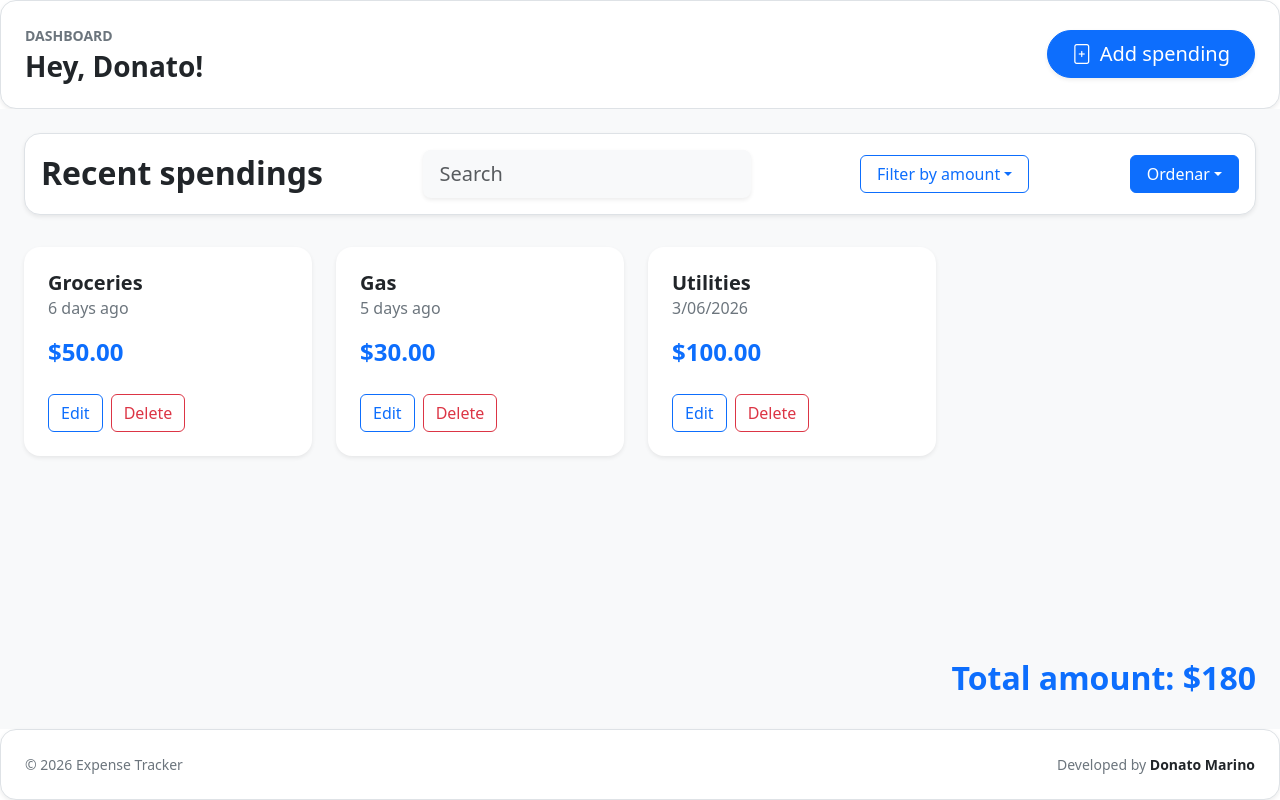
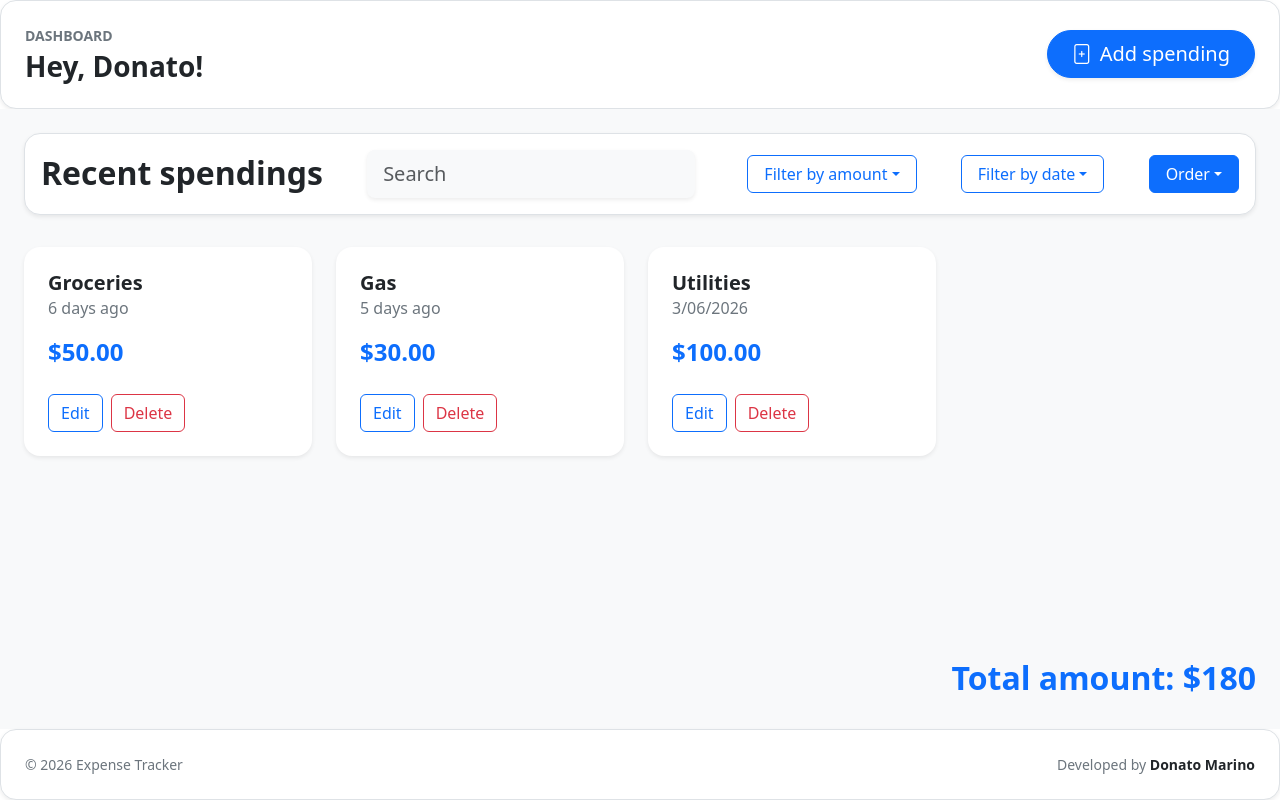
Before and after one commit to donatomarino/expenseTracker-front, a React (Vite) app: page / in a window 1280 px wide. Built offline with nearby package versions, Linux system fonts and the light colour scheme.

Commit message:
add filter per date

```diff
--- a/package.json
+++ b/package.json
@@ -10,6 +10,7 @@
     "preview": "vite preview"
   },
   "dependencies": {
+    "bootstrap": "^5.3.8",
     "bootstrap-icons": "^1.13.1",
     "react": "^19.2.6",
     "react-dom": "^19.2.6",
--- a/src/modules/home/components/Content/Card.tsx
+++ b/src/modules/home/components/Content/Card.tsx
@@ -3,7 +3,21 @@ import type { CardProps } from "../../../../types/types";
 import DeleteSpendingModal from '../Modals/DeleteSpendingModal';
 
 Modal.setAppElement('#root');
-const Card = ({ spendings, formatSpending, editingId, setEditingId, context, handleDelete, deleteSpending, openModal, modalIsOpen, closeModal, customStyles }: CardProps) => {
+const Card = (props: CardProps) => {
+  const {
+    spendings,
+    formatSpending,
+    editingId,
+    setEditingId,
+    context,
+    handleDelete,
+    deleteSpending,
+    openModal,
+    modalIsOpen,
+    closeModal,
+    customStyles
+  } = props
+
   return (
     <div className="d-flex flex-wrap align-items-start gap-4 mt-2">
       {spendings.map((spending) =>
--- a/src/modules/home/components/Content/Content.tsx
+++ b/src/modules/home/components/Content/Content.tsx
@@ -4,25 +4,43 @@ import Card from "./Card";
 import SpendingFilters from "./SpendingFilters";
 
 const Content = () => {
-  const { spendings, orderByDate, editingId, setEditingId, formatSpending, orderByAmount, orderByDescription, setSearch, minAmount, setMinAmount, maxAmount, setMaxAmount, filterByAmount, restoreSpendings, totalAmount, handleDelete, deleteSpending } = useContent();
-  const { openDeleteModal, deleteModalIsOpen, closeDeleteModal, customStyles, context } = useModal();
+  const {
+    spendings,
+    orderByDate,
+    editingId,
+    setEditingId,
+    formatSpending,
+    orderByAmount,
+    orderByDescription,
+    setSearch,
+    minAmount,
+    setMinAmount,
+    maxAmount,
+    setMaxAmount,
+    startDate,
+    setStartDate,
+    endDate,
+    setEndDate,
+    filterByDateRange,
+    filterByAmount,
+    restoreSpendings,
+    totalAmount,
+    handleDelete,
+    deleteSpending
+  } = useContent();
+
+  const {
+    openDeleteModal,
+    deleteModalIsOpen,
+    closeDeleteModal,
+    customStyles,
+    context
+  } = useModal();
 
   return (
     <main className="bg-body-tertiary d-flex flex-column p-4">
       <div className="d-flex justify-content-between align-items-center p-3 mb-4 bg-white rounded-4 shadow-sm border">
         <h2 className="m-0 fw-bold text-dark">Recent spendings</h2>
-
-        <div>
-          <form className="d-flex" role="search">
-            <input
-              className="form-control form-control-lg me-2 border-0 shadow-sm bg-light"
-              type="search"
-              placeholder="Search"
-              aria-label="Search"
-              onChange={(e) => setSearch(e.target.value)}
-            />
-          </form>
-        </div>
 
         <SpendingFilters
           minAmount={minAmount}
@@ -34,6 +52,12 @@ const Content = () => {
           orderByDate={orderByDate}
           orderByAmount={orderByAmount}
           orderByDescription={orderByDescription}
+          setSearch={setSearch}
+          startDate={startDate}
+          setStartDate={setStartDate}
+          endDate={endDate}
+          setEndDate={setEndDate}
+          filterByDateRange={filterByDateRange}
         />
       </div>
 
--- a/src/modules/home/components/Content/SpendingFilters.tsx
+++ b/src/modules/home/components/Content/SpendingFilters.tsx
@@ -1,8 +1,38 @@
 import type { SpendingFiltersProps } from "../../../../types/types";
 
-const SpendingFilters = ({ minAmount, setMinAmount, maxAmount, setMaxAmount, filterByAmount, restoreSpendings, orderByDate, orderByAmount, orderByDescription }: SpendingFiltersProps) => {
+const SpendingFilters = (props: SpendingFiltersProps) => {
+  const {
+    minAmount,
+    setMinAmount,
+    maxAmount,
+    setMaxAmount,
+    filterByAmount,
+    restoreSpendings,
+    orderByDate,
+    orderByAmount,
+    orderByDescription,
+    setSearch,
+    startDate,
+    setStartDate,
+    endDate,
+    setEndDate,
+    filterByDateRange
+  } = props;
+
   return (
     <>
+      <div>
+        <form className="d-flex" role="search">
+          <input
+            className="form-control form-control-lg me-2 border-0 shadow-sm bg-light"
+            type="search"
+            placeholder="Search"
+            aria-label="Search"
+            onChange={(e) => setSearch(e.target.value)}
+          />
+        </form>
+      </div>
+
       <div className="dropdown">
         <button
           className="btn btn-outline-primary dropdown-toggle px-3"
@@ -35,33 +65,87 @@ const SpendingFilters = ({ minAmount, setMinAmount, maxAmount, setMaxAmount, fil
             />
           </div>
 
-          <button className="btn btn-primary w-100 fw-semibold" onClick={() => filterByAmount()}>
+          <button type="button" className="btn btn-primary w-100 fw-semibold" onClick={filterByAmount}>
             Search
           </button>
-          <button className="btn btn-light border w-100 mt-2" onClick={() => restoreSpendings()}>
+          <button type="button" className="btn btn-light border w-100 mt-2" onClick={restoreSpendings}>
             Restore
           </button>
         </div>
       </div>
 
       <div className="dropdown">
-        <button className="btn btn-primary dropdown-toggle px-3" type="button" data-bs-toggle="dropdown" aria-expanded="false">
-          Ordenar
+        <button
+          className="btn btn-outline-primary dropdown-toggle px-3"
+          type="button"
+          data-bs-toggle="dropdown"
+          data-bs-auto-close="outside"
+          aria-expanded="false"
+        >
+          Filter by date
+        </button>
+
+        <div className="dropdown-menu p-3 border-0 shadow rounded-4" style={{ minWidth: "280px" }}>
+          <div className="mb-3">
+            <label className="form-label fw-semibold text-secondary">Start date</label>
+            <input
+              type="date"
+              className="form-control bg-light border-0 shadow-sm"
+              value={startDate}
+              max={endDate || undefined}
+              onChange={(e) => setStartDate(e.target.value)}
+            />
+          </div>
+
+          <div className="mb-3">
+            <label className="form-label fw-semibold text-secondary">End date</label>
+            <input
+              type="date"
+              className="form-control bg-light border-0 shadow-sm"
+              value={endDate}
+              min={startDate || undefined}
+              onChange={(e) => setEndDate(e.target.value)}
+            />
+          </div>
+
+          <button type="button" className="btn btn-primary w-100 fw-semibold" onClick={filterByDateRange}>
+            Search
+          </button>
+          <button type="button" className="btn btn-light border w-100 mt-2" onClick={restoreSpendings}>
+            Restore
+          </button>
+        </div>
+      </div>
+
+      <div className="dropdown">
+        <button
+          className="btn btn-primary dropdown-toggle px-3"
+          type="button"
+          data-bs-toggle="dropdown"
+          aria-expanded="false"
+        >
+          Order
         </button>
         <ul className="dropdown-menu border-0 shadow rounded-4">
           <li>
-            <button className="dropdown-item py-2" onClick={() => orderByDate()}>Date</button>
+            <button type="button" className="dropdown-item py-2" onClick={orderByDate}>
+              Date
+            </button>
           </li>
           <li>
-            <button className="dropdown-item py-2" onClick={() => orderByAmount()}>Amount</button>
+            <button type="button" className="dropdown-item py-2" onClick={orderByAmount}>
+              Amount
+            </button>
           </li>
           <li>
-            <button className="dropdown-item py-2" onClick={() => orderByDescription()}>Description</button>
+            <button type="button" className="dropdown-item py-2" onClick={orderByDescription}>
+              Description
+            </button>
           </li>
         </ul>
       </div>
     </>
-  )
-}
+  );
+};
 
 export default SpendingFilters;
--- a/src/modules/home/components/Header.tsx
+++ b/src/modules/home/components/Header.tsx
@@ -5,7 +5,16 @@ import ExpenseModal from './Modals/ExpenseModal';
 
 Modal.setAppElement('#root');
 const Header = () => {
-  const { modalIsOpen, openModal, closeModal, customStyles, context } = useModal();
+  const {
+    modalIsOpen,
+    openModal,
+    closeModal,
+    customStyles,
+    context,
+    newSpending,
+    handleChange,
+    handleSubmit,
+  } = useModal();
 
   return (
     <header className="d-flex justify-content-between align-items-center bg-white p-4 rounded-4 shadow-sm border">
@@ -32,6 +41,9 @@ const Header = () => {
         closeModal={closeModal}
         customStyles={customStyles}
         context={context}
+        newSpending={newSpending}
+        handleChange={handleChange}
+        handleSubmit={handleSubmit}
       />
     </header>
   );
--- a/src/modules/home/components/Modals/DeleteSpendingModal.tsx
+++ b/src/modules/home/components/Modals/DeleteSpendingModal.tsx
@@ -1,7 +1,15 @@
 import type { DeleteModalProps } from "../../../../types/types";
 import Modal from 'react-modal';
 
-const DeleteSpendingModal = ({ modalIsOpen, closeModal, customStyles, context, deleteSpending }: DeleteModalProps) => {
+const DeleteSpendingModal = (props: DeleteModalProps) => {
+  const {
+    modalIsOpen,
+    closeModal,
+    customStyles,
+    context,
+    deleteSpending
+  } = props;
+
   return (
     <Modal
       isOpen={modalIsOpen}
--- a/src/modules/home/hooks/useContent.ts
+++ b/src/modules/home/hooks/useContent.ts
@@ -11,6 +11,8 @@ export const useContent = () => {
   const [spendings, setSpendings] = useState<Spending[]>(initialSpendings);
   const [minAmount, setMinAmount] = useState<string>('');
   const [maxAmount, setMaxAmount] = useState<string>('');
+  const [startDate, setStartDate] = useState<string>('');
+  const [endDate, setEndDate] = useState<string>('');
   const [editingId, setEditingId] = useState<number | null>(null);
   const [selectedSpendingId, setSelectedSpendingId] = useState<number | null>(null);
 
@@ -30,9 +32,9 @@ export const useContent = () => {
     return date.split('-').reverse().join('/'); // Format as DD/MM/YYYY
   }
 
-  const orderByDate= (): void => {
+  const orderByDate = (): void => {
     // Create a new array to avoid mutating the original state
-    const sortedByDate = [...spendings].sort((a, b) => new Date(b.date).getTime() - new Date(a.date).getTime());
+    const sortedByDate = [...initialSpendings].sort((a, b) => new Date(b.date).getTime() - new Date(a.date).getTime());
     setSpendings(sortedByDate);
   }
 
@@ -41,13 +43,13 @@ export const useContent = () => {
     setSpendings(sortedByAmount);
   }
 
-  const orderByDescription= (): void => {
+  const orderByDescription = (): void => {
     const sortedByDescription = [...spendings].sort((a, b) => a.description.localeCompare(b.description));
     setSpendings(sortedByDescription);
   }
 
   const setSearch = (searchTerm: string): void => {
-    if(searchTerm.length > 2) {
+    if (searchTerm.length > 2) {
       const filteredSpendings = initialSpendings.filter(spending => spending.description.toLowerCase().includes(searchTerm.toLowerCase()));
       setSpendings(filteredSpendings);
     } else {
@@ -60,6 +62,19 @@ export const useContent = () => {
     setSpendings(filteredSpendings);
   }
 
+  const filterByDateRange = () => {
+    const filtered = spendings.filter((spending) => {
+      const spendingDate = new Date(spending.date);
+
+      if (startDate && spendingDate < new Date(startDate)) return false;
+      if (endDate && spendingDate > new Date(endDate)) return false;
+
+      return true;
+    });
+
+    setSpendings(filtered);
+  };
+
   const restoreSpendings = (): void => {
     setSpendings(initialSpendings);
   }
@@ -67,7 +82,7 @@ export const useContent = () => {
   const totalAmount: number = spendings.reduce((total, spending) => total + spending.amount, 0);
 
   const handleDelete = (id: number, openModal: () => void): void => {
-    if(editingId === id) {
+    if (editingId === id) {
       setEditingId(null)
     } else {
       setSelectedSpendingId(id);
@@ -90,6 +105,11 @@ export const useContent = () => {
     orderByDescription,
     setSearch,
     filterByAmount,
+    startDate,
+    setStartDate,
+    endDate,
+    setEndDate,
+    filterByDateRange,
     restoreSpendings,
     minAmount,
     setMinAmount,
```
Also changed, not shown: src/modules/home/components/Modals/ExpenseModal.tsx (+26 -2 lines), src/modules/home/hooks/useModal.ts (+18 -1 lines), src/types/types.d.ts (+20 -8 lines), 1 other file (tests, documents, lock files or other folders).
